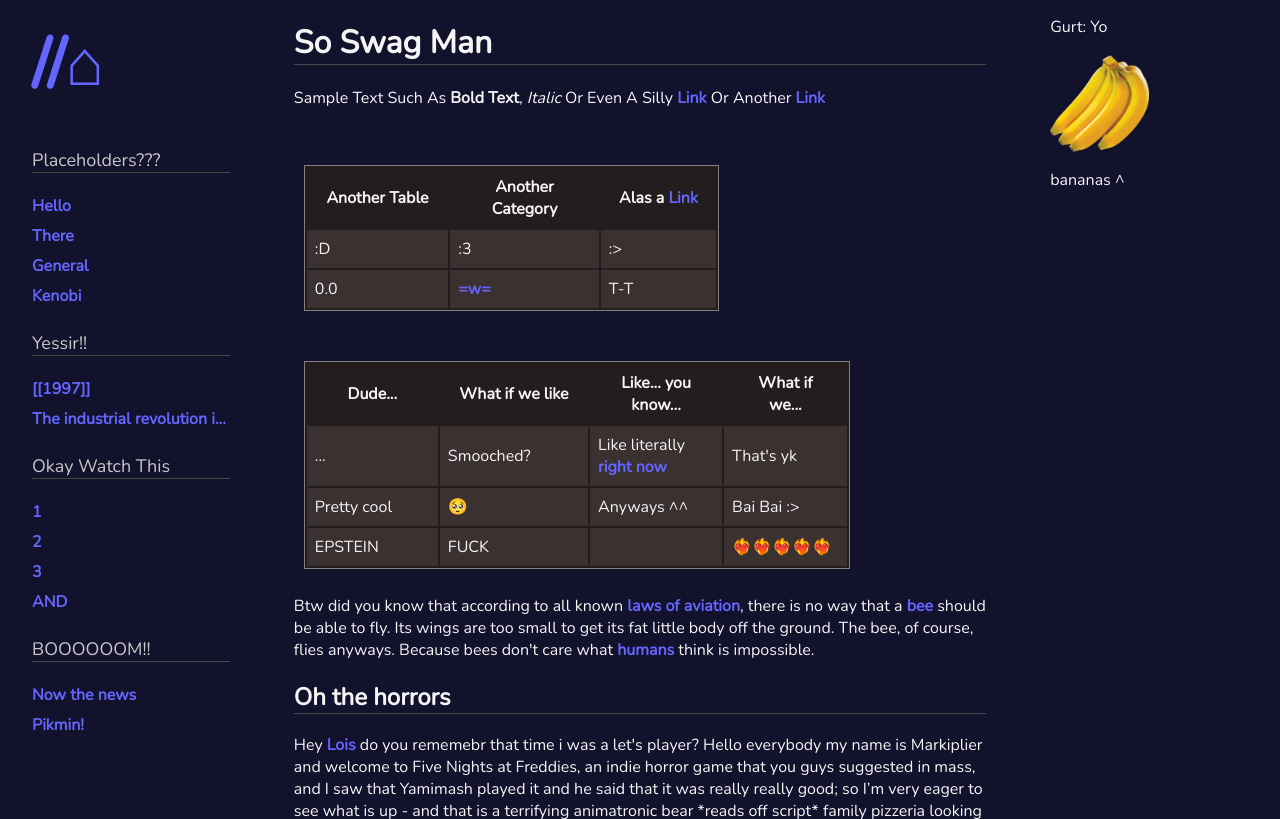
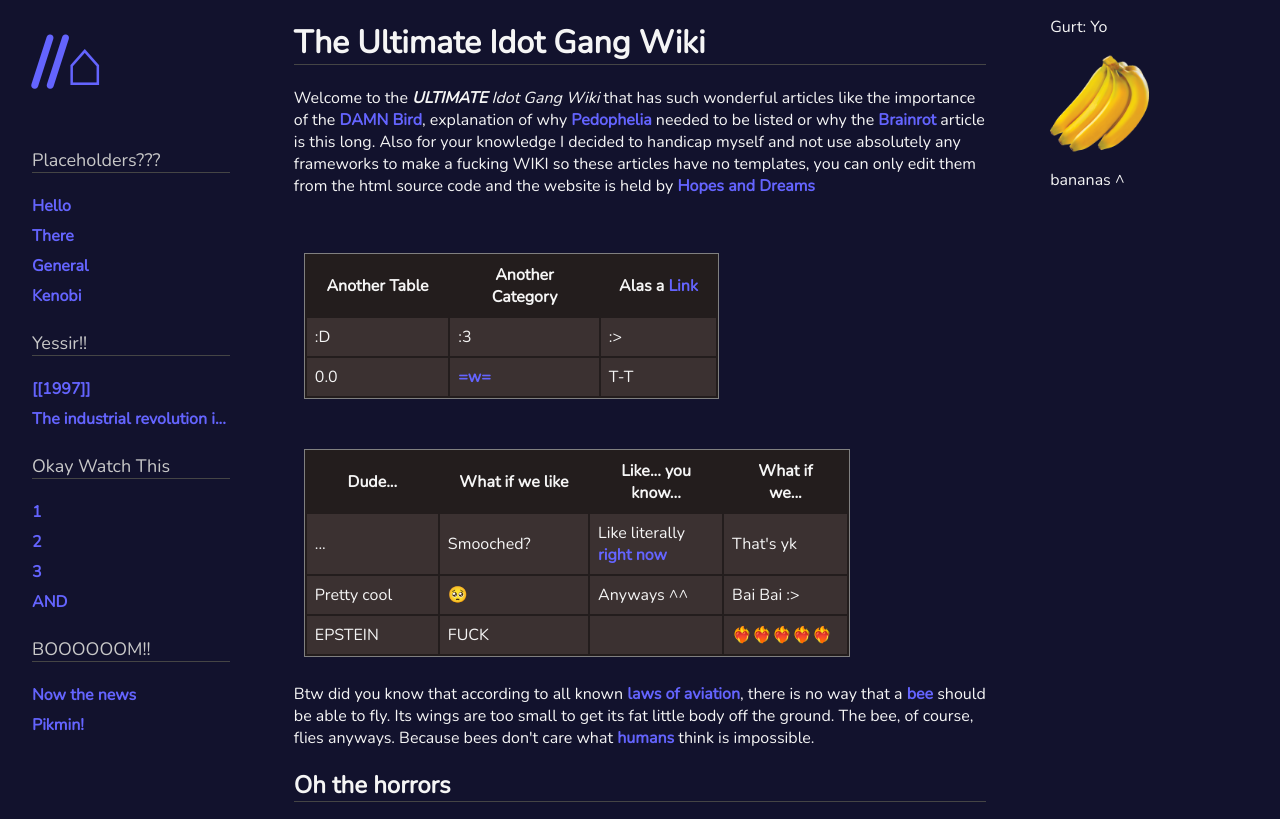
Before and after one commit to HumbleBumbleBoy/bored, a plain HTML site: page index.html in a window 1280 px wide. Shown: the top 819 px of the page. Drawn offline with nearby package versions, Linux system fonts and the light colour scheme.

Commit message:
moved index for testing

```diff
--- a/code/html/index.html
+++ b/index.html
@@ -6,7 +6,7 @@
     <link rel="stylesheet" href="/code/css/indexStyle.css">
     <link href='https://fonts.googleapis.com/css?family=Nunito' rel='stylesheet'>
     <link rel="icon" href="/assets/index/icon.ico">
-    <title>Passing By</title>
+    <title>Idotlopedia</title>
 </head>
 <body>
     <div class="mainContainer">
@@ -49,8 +49,8 @@
         </div>
 
         <div class="centreDiv">
-            <h1 class="headingText">So Swag Man</h1>
-            <p>Sample Text Such As <b>Bold Text</b>, <i>Italic</i> Or Even A Silly <a href="https://www.bloonswiki.com/">Link</a> Or Another <a href="https://www.youtube.com">Link</a></p>
+            <h1 class="headingText">The Ultimate Idot Gang Wiki</h1>
+            <p>Welcome to the <i><b>ULTIMATE</b> Idot Gang Wiki</i> that has such wonderful articles like the importance of the <a>DAMN Bird</a>, explanation of why <a>Pedophelia</a> needed to be listed or why the <a>Brainrot</a> article is this long. Also for your knowledge I decided to handicap myself and not use absolutely any frameworks to make a fucking WIKI so these articles have no templates, you can only edit them from the html source code and the website is held by <a>Hopes and Dreams</a></p>
             <div class="flexWrapContainer">
                 <div class="flexWrapChild">
                     <table>
```
